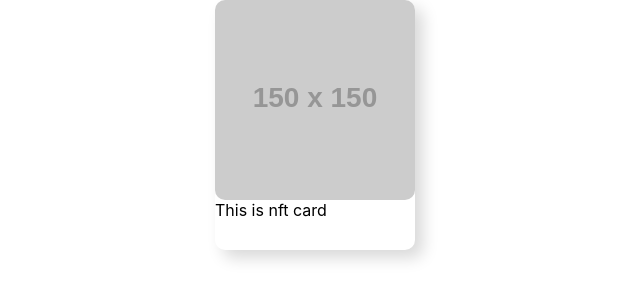
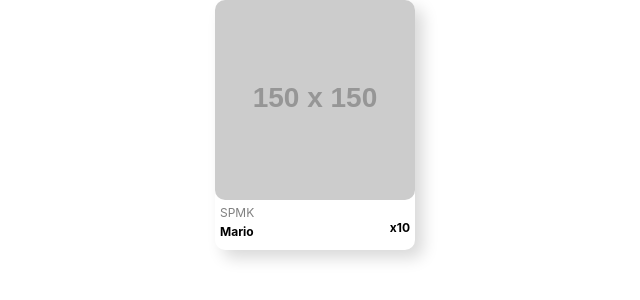
Before and after one commit to ahsanwtc/erc721-new, a React (Create React App) app in the folder frontend/: page / in a window 1280 px wide. Shown: the top 300 px of the page, without its empty margins (325-965 px from the left). Built offline with nearby package versions, Linux system fonts and the light colour scheme.

Commit message:
adding some text formatting

```diff
--- a/frontend/src/NFTCard.js
+++ b/frontend/src/NFTCard.js
@@ -5,7 +5,11 @@ const NFTCard = ({ nft }) => {
   return (
     <Card>
       <Photo style={{ backgroundImage: `url(${nft && nft.image})` }}/>
-      This is nft card
+      <div style={{ margin: 5 }}>
+        <CollectionText>{nft && nft.symbol}</CollectionText>
+        <Name>{nft && nft.name}</Name>
+        <Name style={{ float: 'right' }}>{`x${nft && nft.copies}`}</Name>
+      </div>
     </Card>
   );
 };
@@ -31,4 +35,15 @@ const Photo = styled.div`
   margin: auto;
 `;
 
+const CollectionText = styled.div`
+  font-size: 12px;
+  color: gray;
+`;
+
+const Name = styled.div`
+  font-size: 12px;
+  font-weight: bold;
+  display: inline;
+`;
+
 export default NFTCard;
```
